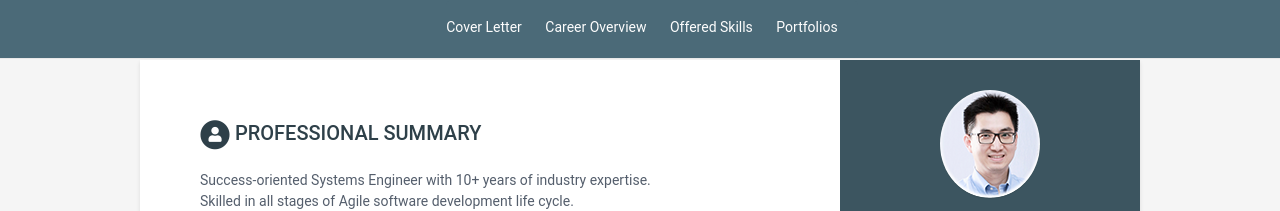
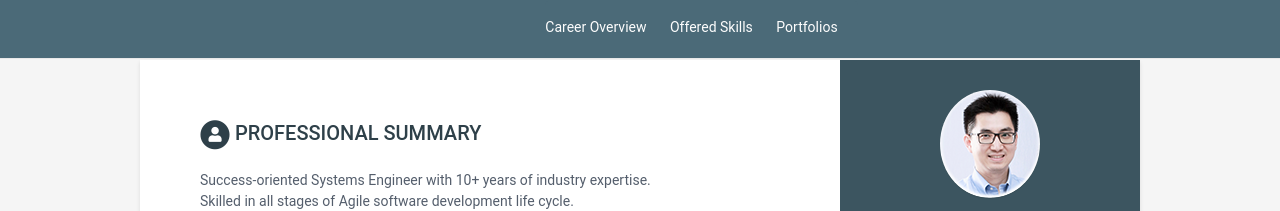
Before and after one commit to hz81/cv-se001, a Jekyll site: the page built from index.html, in a window 1280 px wide. Shown: the top 211 px of the page. Built offline with Jekyll 4.4.1, drawn with Linux system fonts in a browser that asks for light colours.

Commit message:
Update header.html

```diff
--- a/_includes/header.html
+++ b/_includes/header.html
@@ -10,7 +10,7 @@
       </span>
     </label>
     <div class="trigger">
-      <a class="page-link" href="{{ headermenu.cover-letter }}" target="_blank">Cover Letter</a>
+      <!--<a class="page-link" href="{{ headermenu.cover-letter }}" target="_blank">Cover Letter</a>-->
       <a class="page-link" href="{{ "#s-experiences" }}">Career Overview</a>
       <a class="page-link" href="{{ "#s-offeredskills" }}">Offered Skills</a>
       <a class="page-link" href="{{ "#s-achievements" }}">Portfolios</a>
```
